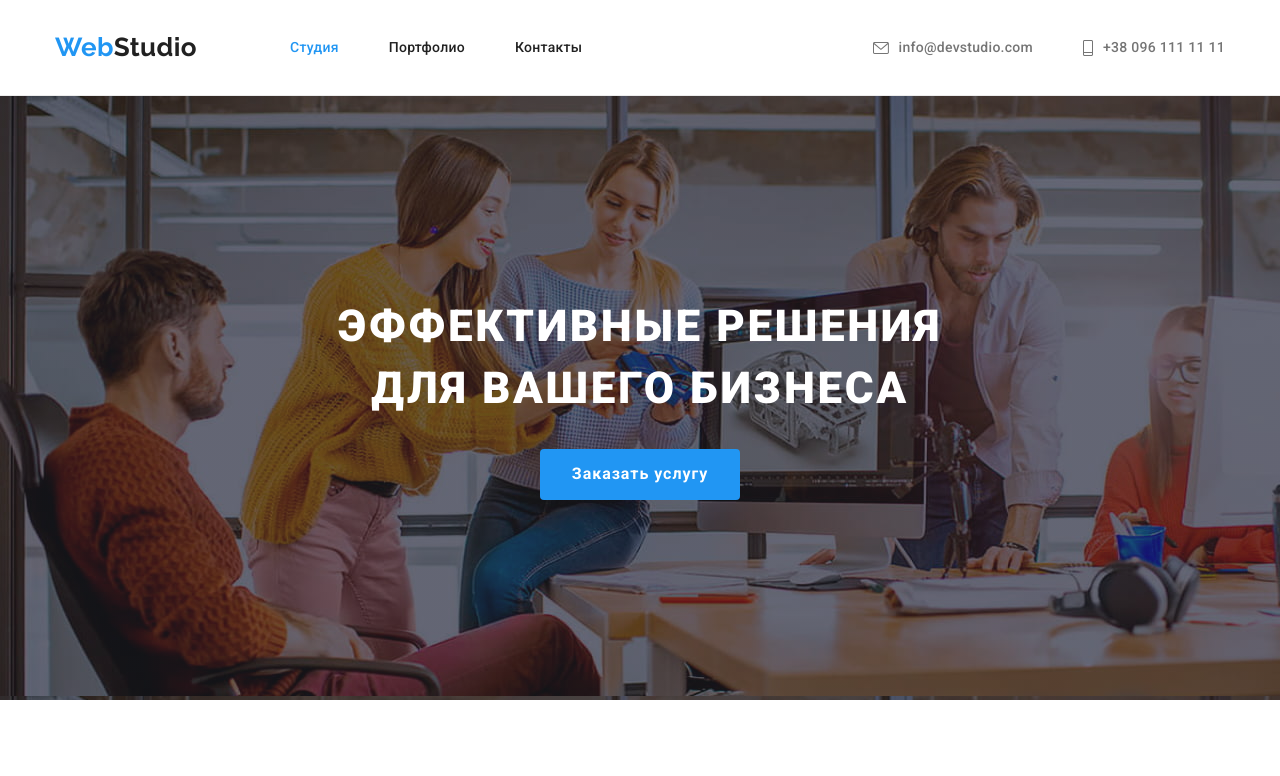
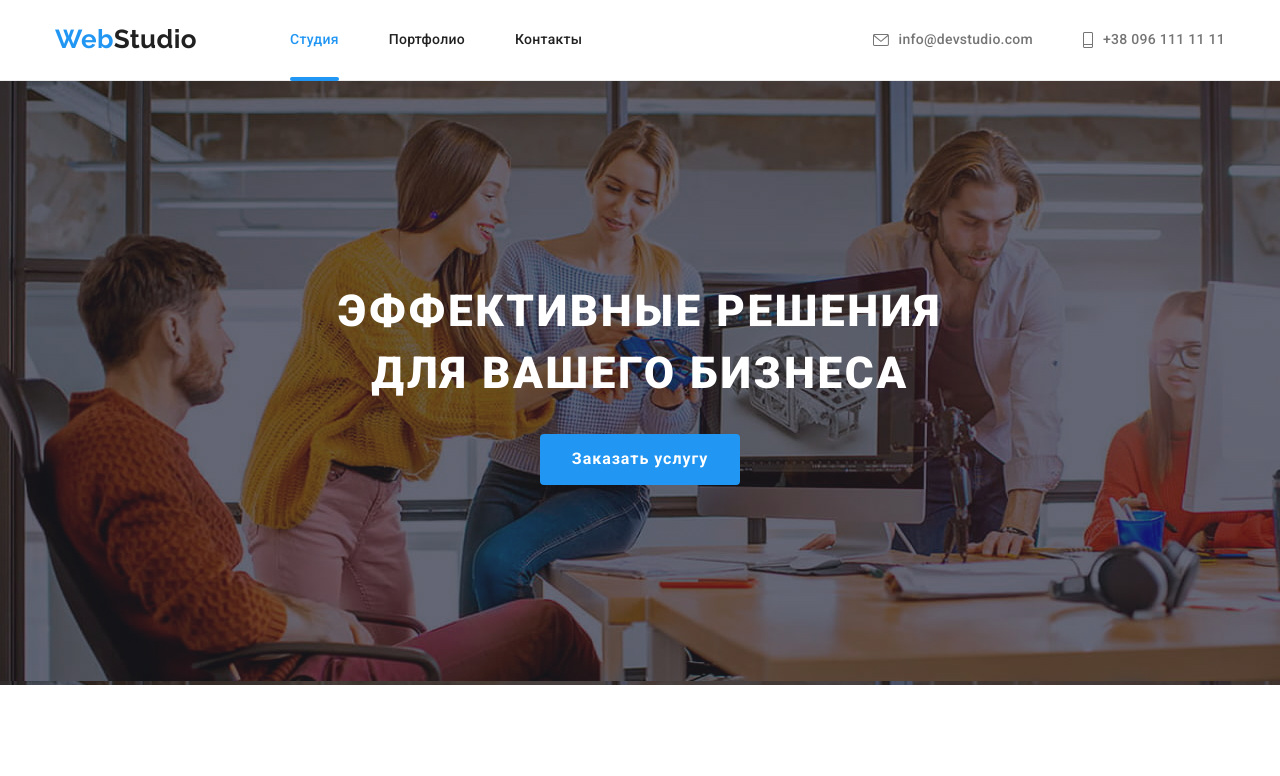
Before and after one commit to Sergiy-Bubenko/goit-markup-hw-05, a plain HTML site: page index.html in a window 1280 px wide. Shown: the top 776 px of the page. Drawn offline with nearby package versions, Linux system fonts and the light colour scheme.

Commit message:
додана полоска показу активної сторінки

```diff
--- a/css/style.css
+++ b/css/style.css
@@ -81,6 +81,7 @@ ul {
 .link {
   color: var(--main-text-color);
   text-decoration: none;
+  display: inline-block;
 }
 
 /* nav */
@@ -101,6 +102,22 @@ ul {
   display: inline-block;
   padding-top: 32px;
   padding-bottom: 32px;
+}
+
+.main-nav-on::after {
+  content: '';
+  position: absolute;
+  bottom: -1px;
+
+  display: block;
+  height: 4px;
+  width: 100%;
+  border-radius: 2px;
+  background-color: var(--third-text-color);
+}
+
+.main-nav-link {
+  position: relative;
 }
 
 .main-nav-link:not(:last-child) {
@@ -127,8 +144,8 @@ ul {
 }
 
 .logo-top {
-  padding-top: 32px;
-  padding-bottom: 32px;
+  padding-top: 24px;
+  padding-bottom: 25px;
   margin-right: 93px;
 }
 
--- a/index.html
+++ b/index.html
@@ -21,10 +21,10 @@
       <nav class="main-nav-flex">
         <a class="secondary-font logo logo-top" href="./index.html"><span class="logo-blue">Web</span>Studio</a>
         <ul class="list main-nav-flex">
-          <li class="main-nav-link"><a class="main-nav main-nav-on link main-nav-up" href="./index.html">Студия</a></li>
-          <li class="main-nav-link"><a class="main-nav link main-nav-up" href="./portfolio.html">Портфолио</a>
+          <li class="main-nav-link"><a class="link main-nav main-nav-on main-nav-up" href="./index.html">Студия</a></li>
+          <li class="main-nav-link"><a class="link main-nav main-nav-up" href="./portfolio.html">Портфолио</a>
           </li>
-          <li class="main-nav-link"><a class="main-nav link main-nav-up" href="">Контакты</a></li>
+          <li class="main-nav-link"><a class="link main-nav main-nav-up" href="">Контакты</a></li>
         </ul>
       </nav>
 
@@ -62,9 +62,9 @@
       </div>
     </section>
 
+    <!-- достоинства веб студии -->
     <section class="section">
       <div class="container">
-        <!-- достоинства веб студии -->
         <!--заголовок спрятать-->
         <h2 class="visually-hidden">Достоинства веб студии</h2>
         <ul class="list dignity">
@@ -287,6 +287,8 @@
         </ul>
       </div>
     </section>
+
+    <!-- постоянные клиенты -->
     <section class="section">
       <div class="container">
         <h2 class="regular-customers-title">Постоянные клиенты</h2>
@@ -388,6 +390,7 @@
       </div>
     </div>
   </footer>
+  <!-- <script src="./js/modal.js"></script> -->
 </body>
 
 </html>
```
Also changed, not shown: js/modal.js (added, +14 -0 lines).
